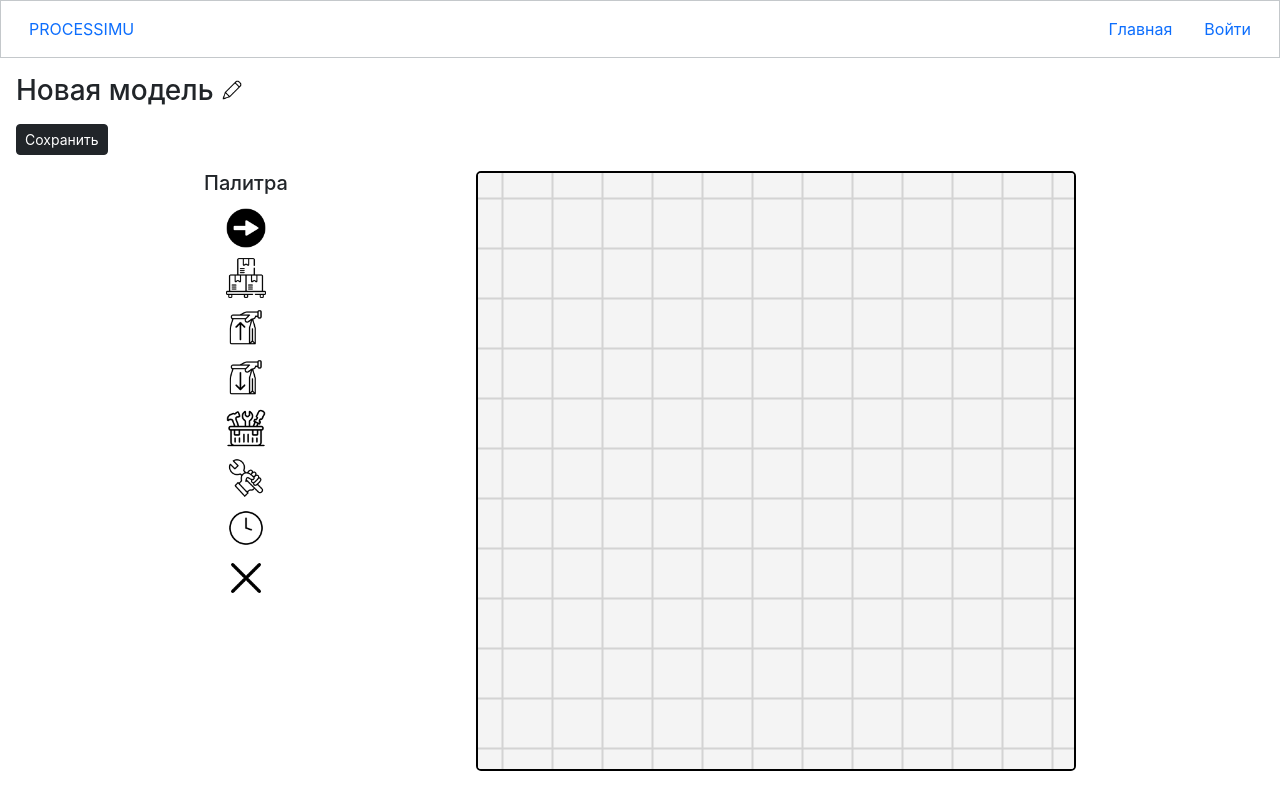
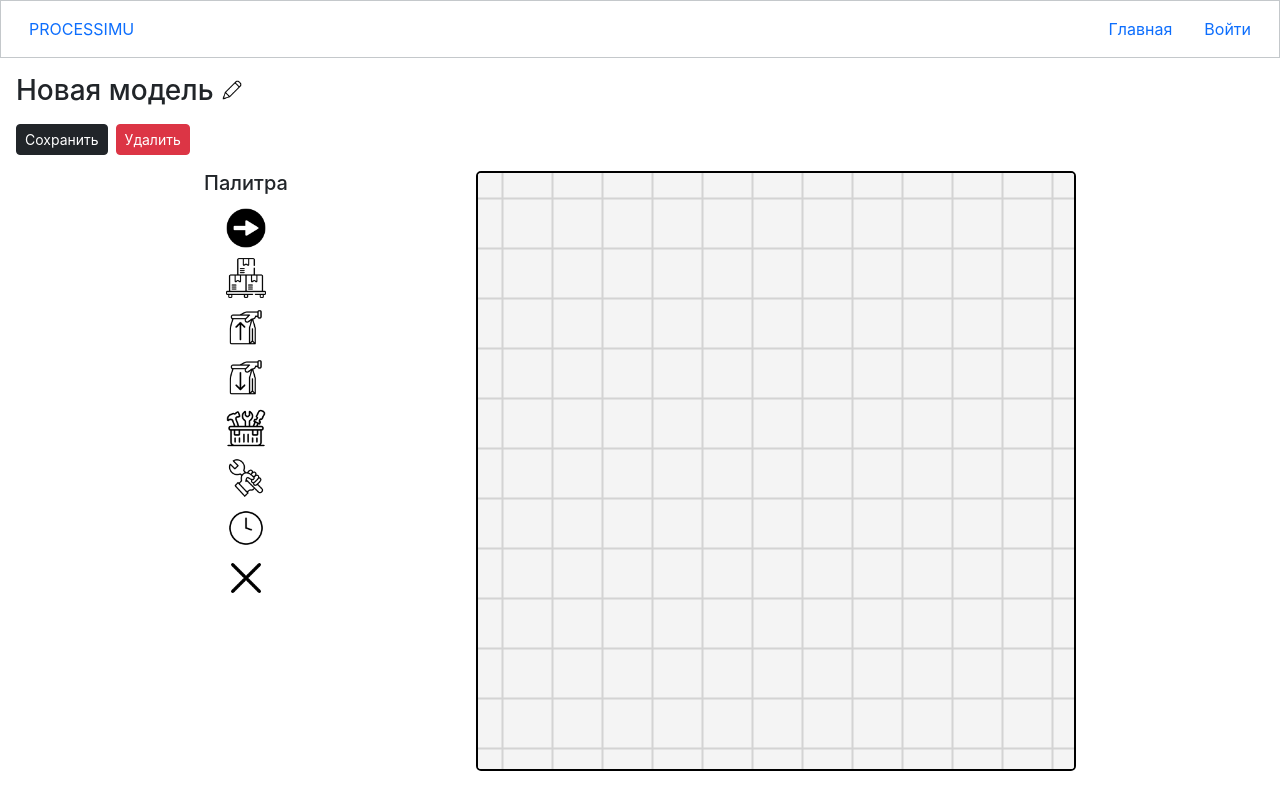
Before and after one commit to fatevector/processimu, a React (Create React App) app in the folder client/: page /edit/new in a window 1280 px wide. Built offline with nearby package versions, Linux system fonts and the light colour scheme.

Commit message:
add delete model button to the controlBar

```diff
--- a/client/src/app/components/pages/modelEditingPage.jsx
+++ b/client/src/app/components/pages/modelEditingPage.jsx
@@ -7,7 +7,13 @@ import okImg from "../../icons/ok.png"; // https://www.flaticon.com/free-icon/ti
 
 import generateId from "../../utils/generateId";
 import getDeviceConfig from "../../utils/getDeviceConfig";
-import { addModel, editModel, getUserModelById } from "../../store/auth";
+import history from "../../utils/history";
+import {
+    addModel,
+    editModel,
+    removeModel,
+    getUserModelById
+} from "../../store/auth";
 
 import TextField from "../common/textField";
 import ControlBar from "../ui/controlBar";
@@ -592,6 +598,13 @@ const ModelEditingPage = () => {
         }
     };
 
+    const onDeleteModelClick = () => {
+        if (model) {
+            dispatch(removeModel(model.id));
+        }
+        history.push("/models");
+    };
+
     return (
         <div
             className="modelPage m-3"
@@ -630,7 +643,10 @@ const ModelEditingPage = () => {
                     </>
                 )}
             </div>
-            <ControlBar onSaveModelClick={onSaveModelClick} />
+            <ControlBar
+                onSaveModelClick={onSaveModelClick}
+                onDeleteModelClick={onDeleteModelClick}
+            />
             <div className="d-flex flex-row justify-content-evenly">
                 <Palette />
                 <Grid
--- a/client/src/app/components/ui/controlBar.jsx
+++ b/client/src/app/components/ui/controlBar.jsx
@@ -1,8 +1,17 @@
-const ControlBar = ({ onSaveModelClick }) => {
+const ControlBar = ({ onSaveModelClick, onDeleteModelClick }) => {
     return (
         <div className="controlBar d-flex flex-row mb-3">
-            <button className="btn btn-sm btn-dark" onClick={onSaveModelClick}>
+            <button
+                className="btn btn-sm btn-dark me-2"
+                onClick={onSaveModelClick}
+            >
                 Сохранить
+            </button>
+            <button
+                className="btn btn-sm btn-danger"
+                onClick={onDeleteModelClick}
+            >
+                Удалить
             </button>
         </div>
     );
--- a/client/src/app/utils/orderBy.js
+++ b/client/src/app/utils/orderBy.js
@@ -1,4 +1,5 @@
-const orderBy = (items = [], field, order) => {
+const orderBy = (items, field, order) => {
+    if (!items || !Array.isArray(items) || items.length === 0) return items;
     const array = [...items];
     if (typeof array[0][field] === "string")
         return order === "asc"
```
